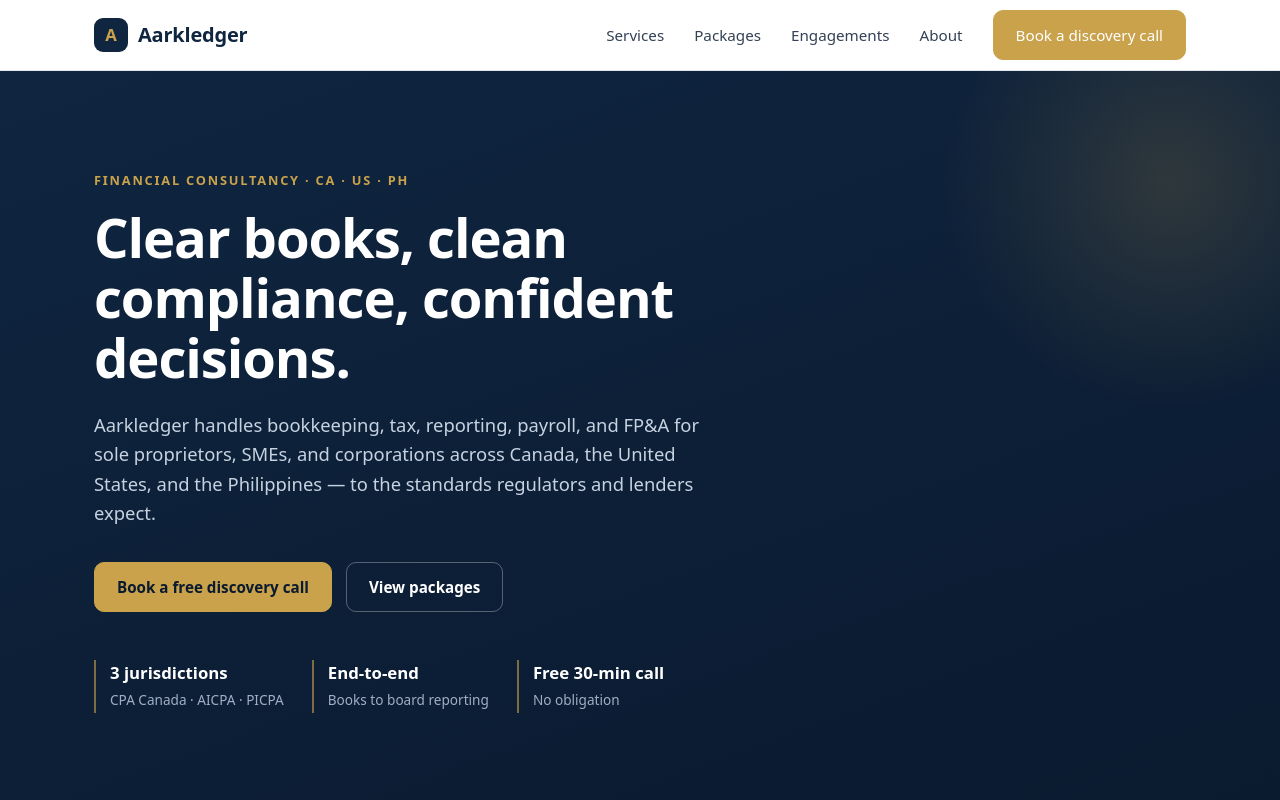
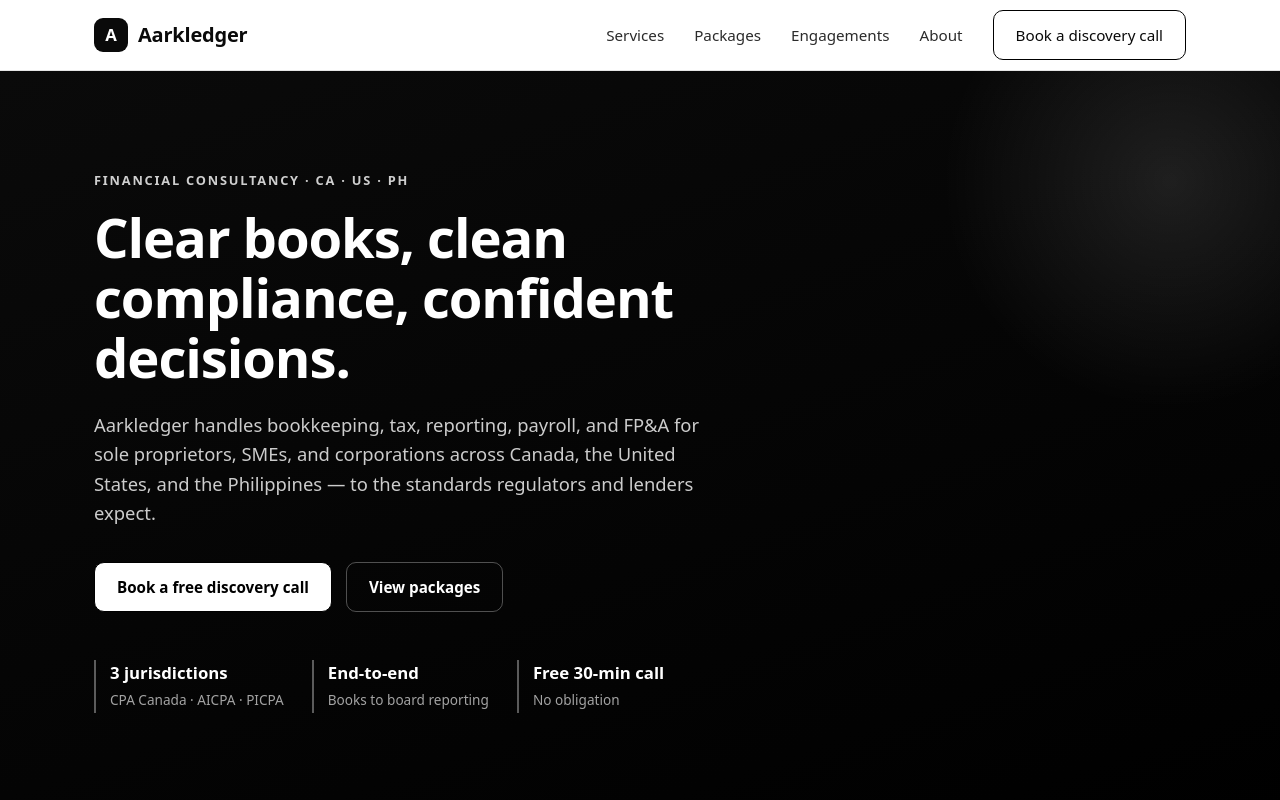
Before and after one commit to Aarkledger/aarkledger-site, a Next.js app: page / in a window 1280 px wide. Shown: the top 800 px of the page. Built offline with nearby package versions, Linux system fonts and the light colour scheme.

Commit message:
Switch to black-and-white theme

```diff
--- a/app/globals.css
+++ b/app/globals.css
@@ -1,19 +1,19 @@
 :root {
-  --navy: #0f2540;
-  --navy-deep: #0a1a2f;
-  --slate: #334155;
-  --slate-light: #64748b;
-  --accent: #c9a24b;
-  --accent-dark: #a9842f;
+  --navy: #0a0a0a;
+  --navy-deep: #000000;
+  --slate: #2b2b2b;
+  --slate-light: #6b7280;
+  --accent: #111111;
+  --accent-dark: #000000;
   --bg: #ffffff;
-  --bg-soft: #f6f8fb;
+  --bg-soft: #f5f5f5;
   --bg-card: #ffffff;
-  --border: #e3e8ef;
-  --text: #1a2433;
-  --text-soft: #51607a;
+  --border: #e5e5e5;
+  --text: #111111;
+  --text-soft: #555555;
   --radius: 14px;
   --maxw: 1140px;
-  --shadow: 0 1px 3px rgba(15, 37, 64, 0.06), 0 8px 28px rgba(15, 37, 64, 0.06);
+  --shadow: 0 1px 3px rgba(0, 0, 0, 0.06), 0 8px 28px rgba(0, 0, 0, 0.08);
 }
 
 * {
@@ -81,7 +81,7 @@ a {
   height: 34px;
   border-radius: 9px;
   background: var(--navy);
-  color: var(--accent);
+  color: #fff;
   font-weight: 800;
   font-size: 1.05rem;
 }
@@ -103,7 +103,7 @@ a {
 }
 
 .nav-links .btn {
-  color: #fff;
+  color: var(--navy);
 }
 
 @media (max-width: 820px) {
@@ -124,7 +124,7 @@ a {
   font-weight: 600;
   font-size: 0.95rem;
   border: 1px solid var(--navy);
-  transition: transform 0.12s ease, background 0.18s ease;
+  transition: transform 0.12s ease, background 0.18s ease, color 0.18s ease;
 }
 
 .btn:hover {
@@ -133,14 +133,15 @@ a {
 }
 
 .btn-accent {
-  background: var(--accent);
-  border-color: var(--accent);
-  color: var(--navy-deep);
+  background: #fff;
+  border: 1px solid #000;
+  color: #000;
 }
 
 .btn-accent:hover {
-  background: var(--accent-dark);
-  color: var(--navy-deep);
+  background: #000;
+  border-color: #000;
+  color: #fff;
 }
 
 .btn-ghost {
@@ -170,7 +171,7 @@ a {
   height: 460px;
   background: radial-gradient(
     circle,
-    rgba(201, 162, 75, 0.18) 0%,
+    rgba(255, 255, 255, 0.1) 0%,
     transparent 70%
   );
 }
@@ -187,7 +188,7 @@ a {
   font-size: 0.8rem;
   letter-spacing: 0.14em;
   text-transform: uppercase;
-  color: var(--accent);
+  color: #cfcfcf;
   font-weight: 600;
   margin-bottom: 18px;
 }
@@ -201,7 +202,7 @@ a {
 
 .hero p {
   font-size: 1.15rem;
-  color: #c7d2e0;
+  color: #cccccc;
   max-width: 620px;
   margin-bottom: 34px;
 }
@@ -220,7 +221,7 @@ a {
 }
 
 .hero-meta div {
-  border-left: 2px solid rgba(201, 162, 75, 0.6);
+  border-left: 2px solid rgba(255, 255, 255, 0.35);
   padding-left: 14px;
 }
 
@@ -231,7 +232,7 @@ a {
 
 .hero-meta span {
   font-size: 0.85rem;
-  color: #9fb0c4;
+  color: #a3a3a3;
 }
 
 /* ---------- Sections ---------- */
@@ -294,7 +295,7 @@ section {
 
 .card:hover {
   transform: translateY(-3px);
-  box-shadow: 0 10px 34px rgba(15, 37, 64, 0.1);
+  box-shadow: 0 10px 34px rgba(0, 0, 0, 0.12);
 }
 
 .card .icon {
@@ -389,7 +390,7 @@ section {
   left: 50%;
   transform: translateX(-50%);
   background: var(--accent);
-  color: var(--navy-deep);
+  color: #fff;
   font-size: 0.72rem;
   font-weight: 700;
   letter-spacing: 0.06em;
@@ -410,17 +411,14 @@ section {
   margin-bottom: 18px;
 }
 
-.plan .price {
-  font-size: 2rem;
-  font-weight: 800;
+.plan .plan-includes {
+  font-size: 0.78rem;
+  letter-spacing: 0.08em;
+  text-transform: uppercase;
+  font-weight: 700;
   color: var(--navy);
-  letter-spacing: -0.02em;
-}
-
-.plan .price span {
-  font-size: 0.95rem;
-  font-weight: 500;
-  color: var(--slate-light);
+  padding-bottom: 16px;
+  border-bottom: 1px solid var(--border);
 }
 
 .plan ul {
@@ -562,7 +560,7 @@ section {
   height: 420px;
   background: radial-gradient(
     circle,
-    rgba(201, 162, 75, 0.16) 0%,
+    rgba(255, 255, 255, 0.1) 0%,
     transparent 70%
   );
 }
@@ -575,7 +573,7 @@ section {
 }
 
 .cta p {
-  color: #c7d2e0;
+  color: #cccccc;
   max-width: 560px;
   margin: 0 auto 30px;
   position: relative;
@@ -592,19 +590,20 @@ section {
 .cta-email {
   margin-top: 22px;
   font-size: 0.92rem;
-  color: #9fb0c4;
+  color: #a3a3a3;
   position: relative;
 }
 
 .cta-email a {
-  color: var(--accent);
+  color: #fff;
   font-weight: 600;
+  text-decoration: underline;
 }
 
 /* ---------- Footer ---------- */
 .site-footer {
   background: var(--navy-deep);
-  color: #aebacb;
+  color: #b3b3b3;
   padding: 50px 0 34px;
 }
 
@@ -629,7 +628,7 @@ section {
 }
 
 .footer-links a {
-  color: #aebacb;
+  color: #b3b3b3;
   font-size: 0.92rem;
 }
 
@@ -644,5 +643,5 @@ section {
   flex-wrap: wrap;
   padding-top: 22px;
   font-size: 0.84rem;
-  color: #7e8ca0;
+  color: #888888;
 }
```
